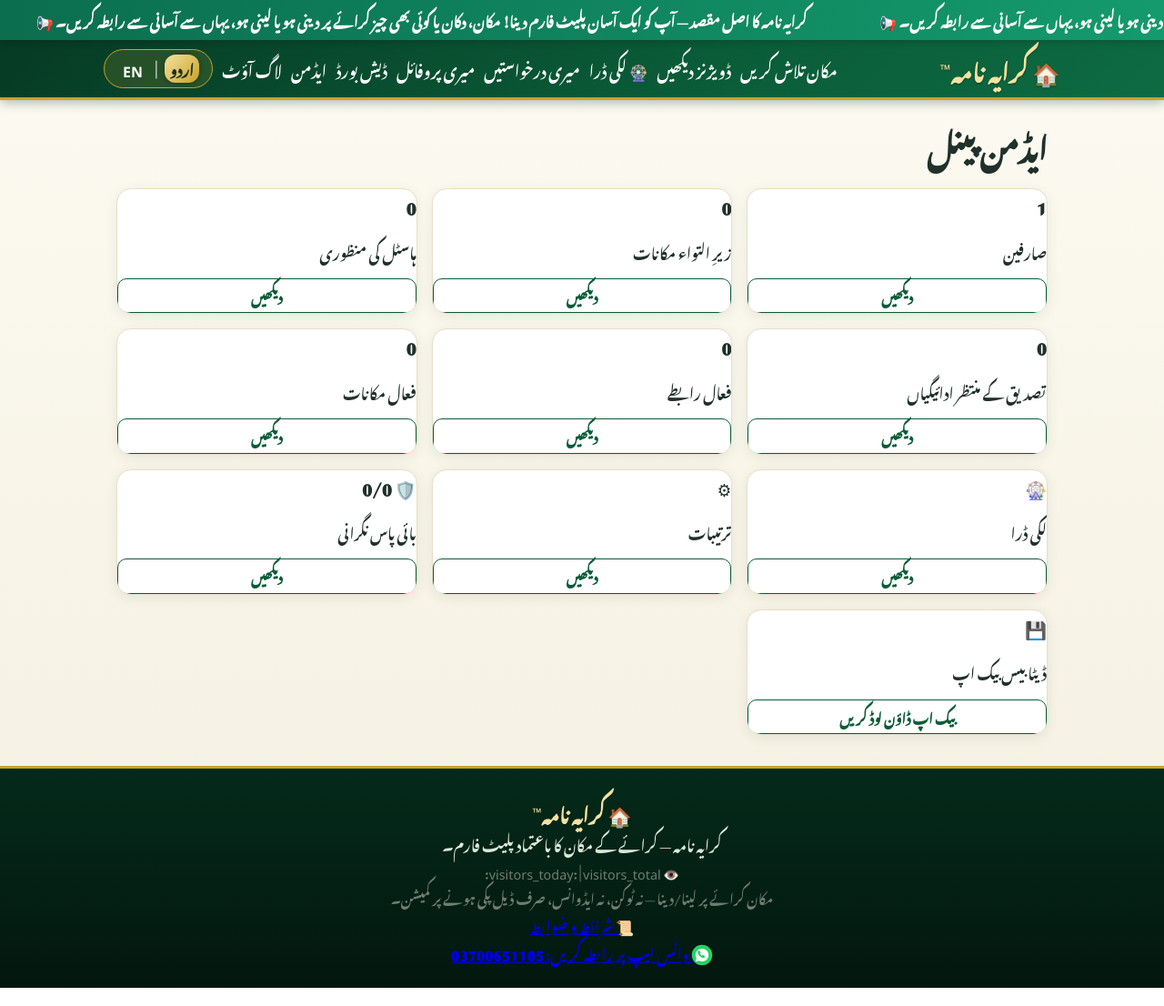
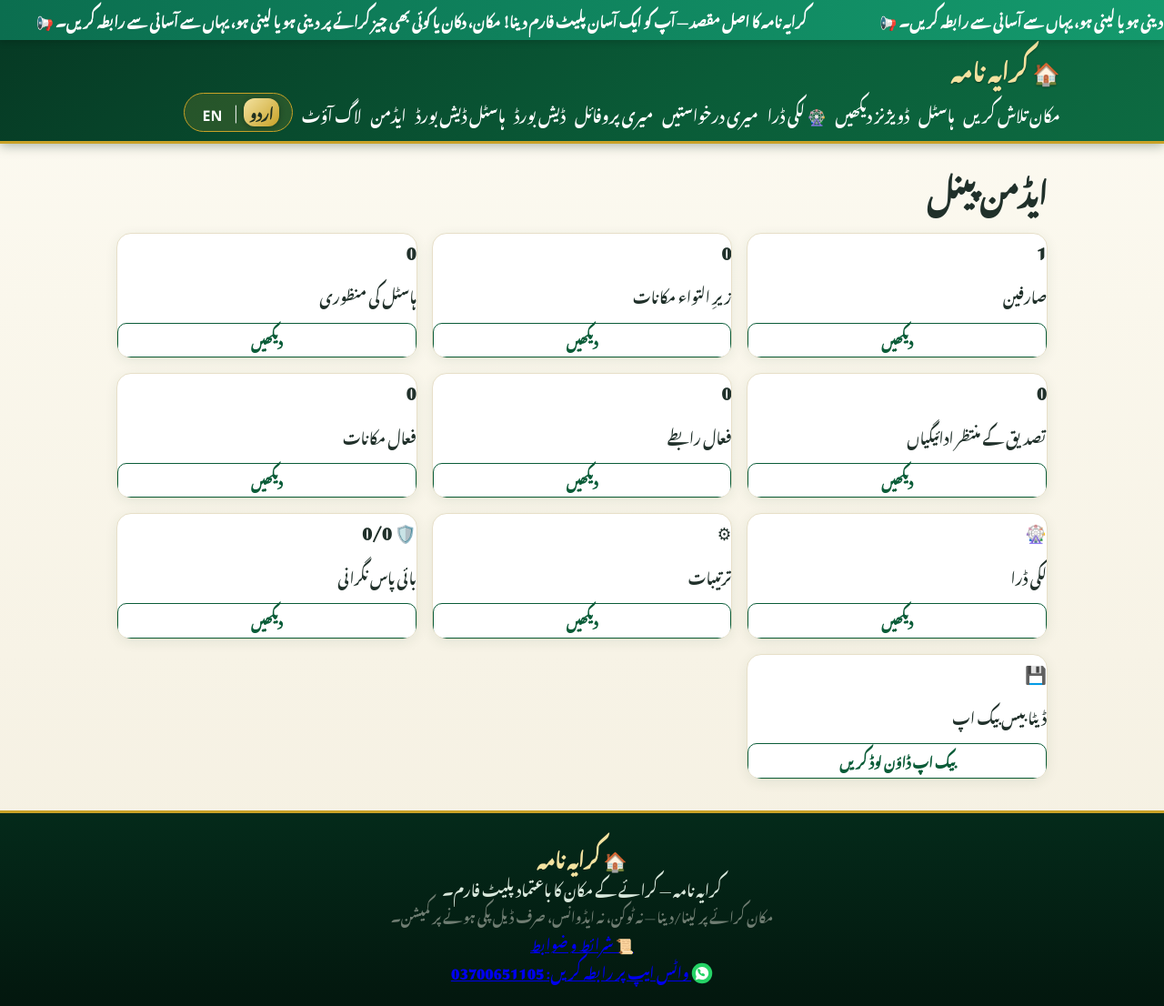
Before and after one commit to razihaiderzaidi555-cpu/kirayanama, a Flask app: page /admin/ in a window 1280 px wide. Shown: the whole page at 91% size. Run offline with Flask 3, Linux system fonts and the light colour scheme; a user stored in the database is signed in; parts of the project's set-up code (start-up, migrations or seed data) failed here and were passed over.

Commit message:
Hostel owner system (Phase 2): templates/base.html

```diff
--- a/app/templates/base.html
+++ b/app/templates/base.html
@@ -13,9 +13,10 @@
 </div>
 <nav class="nav">
   <div class="container nav-inner">
-    <a class="brand" href="{{ url_for('public.home') }}">🏠 {{ t('app_name') }}<span class="tm-mark">™</span></a>
+    <a class="brand" href="{{ url_for('public.home') }}">🏠 {{ t('app_name') }}</a>
     <div class="nav-links">
       <a href="{{ url_for('public.listings_page') }}">{{ t('nav_browse') }}</a>
+      <a href="{{ url_for('hostel.browse') }}">{{ t('nav_hostels') }}</a>
       <a href="{{ url_for('public.divisions_page') }}">{{ t('browse_divisions') }}</a>
       <a href="{{ url_for('lucky.lucky_draw') }}">🎡 {{ t('nav_luckydraw') }}</a>
       {% if current_user.is_authenticated %}
@@ -23,6 +24,9 @@
         <a href="{{ url_for('auth.profile') }}">{{ t('profile_title') }}</a>
         {% if current_user.role in ('landlord','dealer','admin') %}
         <a href="{{ url_for('landlord.dashboard') }}">{{ t('nav_dashboard') }}</a>
+        {% endif %}
+        {% if current_user.role in ('hostel_owner','admin') %}
+        <a href="{{ url_for('hostel.dashboard') }}">{{ t('hostel_owner_dashboard') }}</a>
         {% endif %}
         {% if current_user.is_admin() %}
         <a href="{{ url_for('admin.dashboard') }}">{{ t('nav_admin') }}</a>
@@ -45,9 +49,8 @@
 </main>
 <footer class="footer">
   <div class="container">
-    <p class="brandline">🏠 {{ t('app_name') }}<span class="tm-mark">™</span></p>
+    <p class="brandline">🏠 {{ t('app_name') }}</p>
     <p>{{ t('footer_note') }}</p>
-    <p class="muted">👁️ {{ t('visitors_today') }}: {{ visitors_today }} | {{ t('visitors_total') }}: {{ visitors_total }}</p>
     <p class="muted">{{ t('tagline') }}</p>
     <p><a href="{{ url_for('public.sharait') }}">📜 شرائط و ضوابط</a></p>
     <p class="wa-contact">
```
